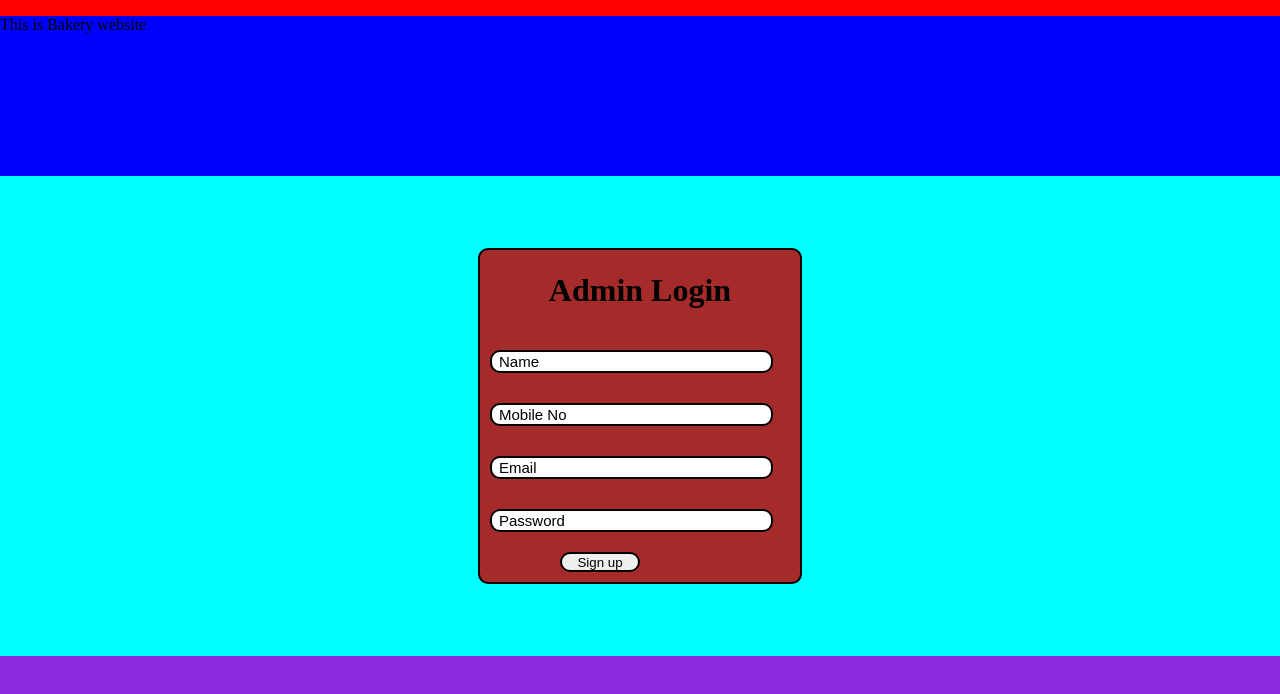
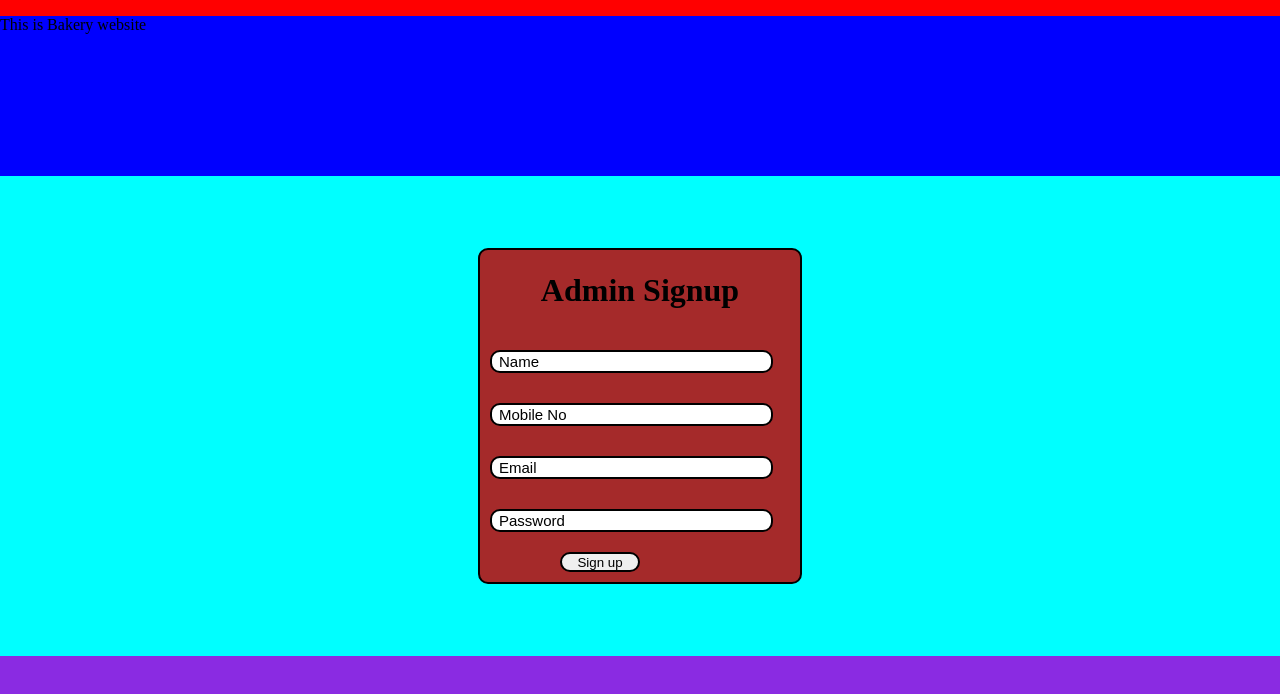
Before and after one commit to selwynraj06/Bakery_Project, a plain HTML site: page index.html in a window 1280 px wide. Drawn offline with Linux system fonts and the light colour scheme.

Commit message:
add some changes

```diff
--- a/index.html
+++ b/index.html
@@ -14,7 +14,7 @@
     </div>
     <div class="main_box">
         <div class="admin_signup">
-            <h1>Admin Login</h1>
+            <h1>Admin Signup</h1>
              <div class="input_box">
                 <input type="text" placeholder="Name">
              </div>
```
